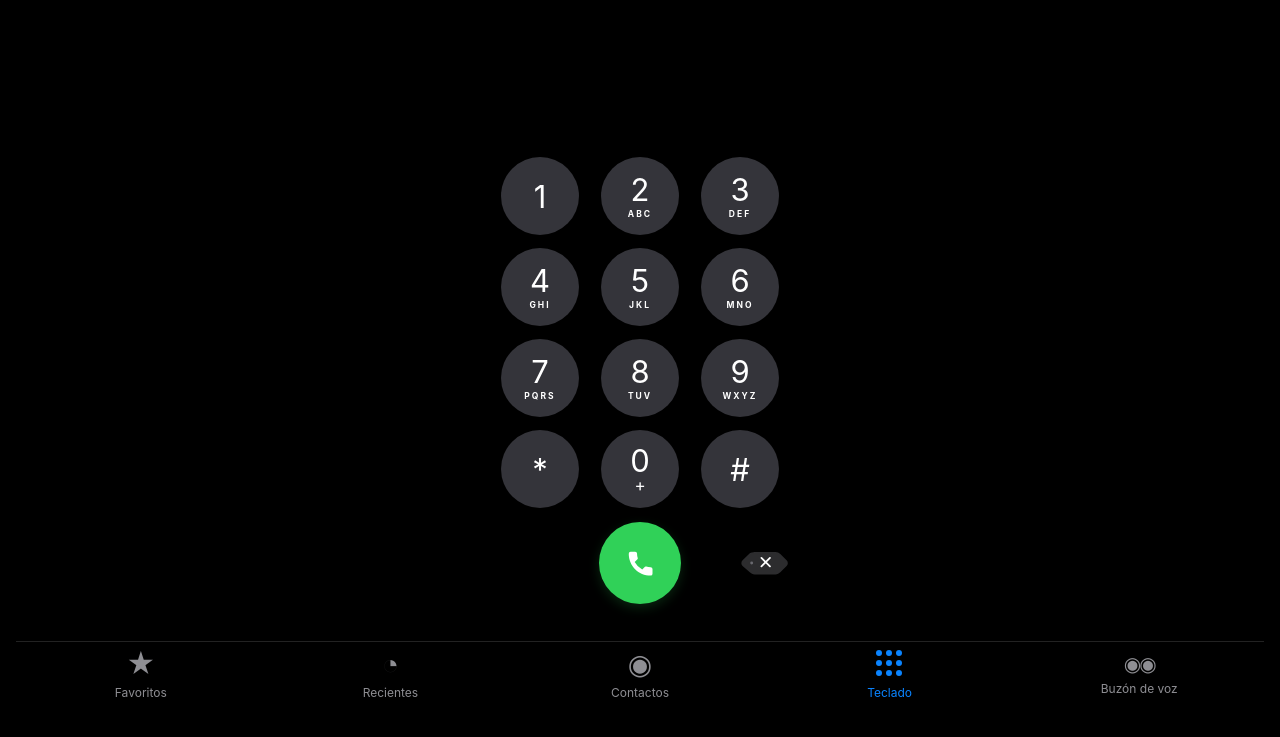
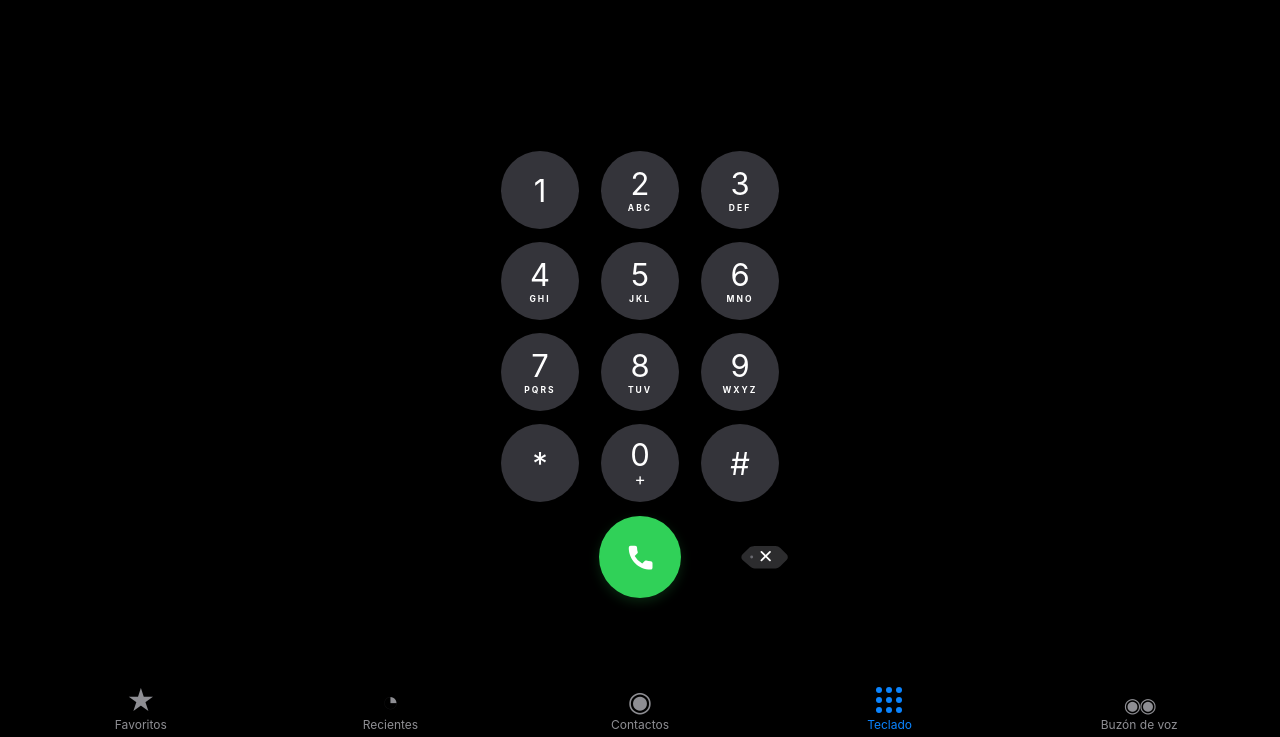
Before and after one commit to daymertorres/iphoneappp, a plain HTML site: page index.html in a window 1280 px wide. Shown: the part 63-800 px from the top of the page. Drawn offline with Linux system fonts and the light colour scheme.

Commit message:
Update style.css

```diff
--- a/style.css
+++ b/style.css
@@ -119,20 +119,19 @@ button {
   display: flex;
   flex-direction: column;
   align-items: center;
-  justify-content: center; /* IMPORTANTE: Cambia 'padding-top' por 'justify-content: center' para centrar todo el bloque */
-  /* padding-top: 50px; <-- Borra esto */
+  padding-top: 50px;
 }
 
 .display {
   width: 100%;
   min-height: 86px;
   text-align: center;
-  font-size: 38px; /* Ligeramente más grande */
+  font-size: 36px;
   line-height: 1.1;
   font-weight: 300;
-  letter-spacing: 1px; /* Añade un poco de espacio entre caracteres */
-  padding-top: 20px;
-  margin-bottom: 25px; /* Aumentamos el margen inferior para separar del teclado */
+  letter-spacing: 0;
+  padding-top: 30px;
+  margin-bottom: 6px;
   color: #fff;
   white-space: nowrap;
   overflow: hidden;
@@ -250,21 +249,20 @@ button {
 
 /* BOTTOM TABS */
 .bottom-tabs {
-  height: 96px; /* Aumentamos la altura de 86px a unos 96px para que haya más 'aire' */
+  height: 86px;
   display: grid;
   grid-template-columns: repeat(5, 1fr);
-  align-items: center; /* IMPORTANTE: Cambia 'end' por 'center' para un alineado vertical uniforme */
-  padding-bottom: 30px; /* IMPORTANTE: Aumentamos para dejar espacio a la barra de inicio de iOS */
+  align-items: end;
+  padding-bottom: 5px;
   margin-top: auto;
-  border-top: 1px solid #222; /* Opcional: A menudo hay una línea tenue divisoria */
 }
 
 .tab {
   display: flex;
   flex-direction: column;
   align-items: center;
-  justify-content: center; /* Cambia 'end' por 'center' */
-  gap: 8px; /* Aumentamos el hueco entre el icono y el texto de 3px a unos 8px */
+  justify-content: end;
+  gap: 3px;
   color: #8e8e93;
 }
 
```
